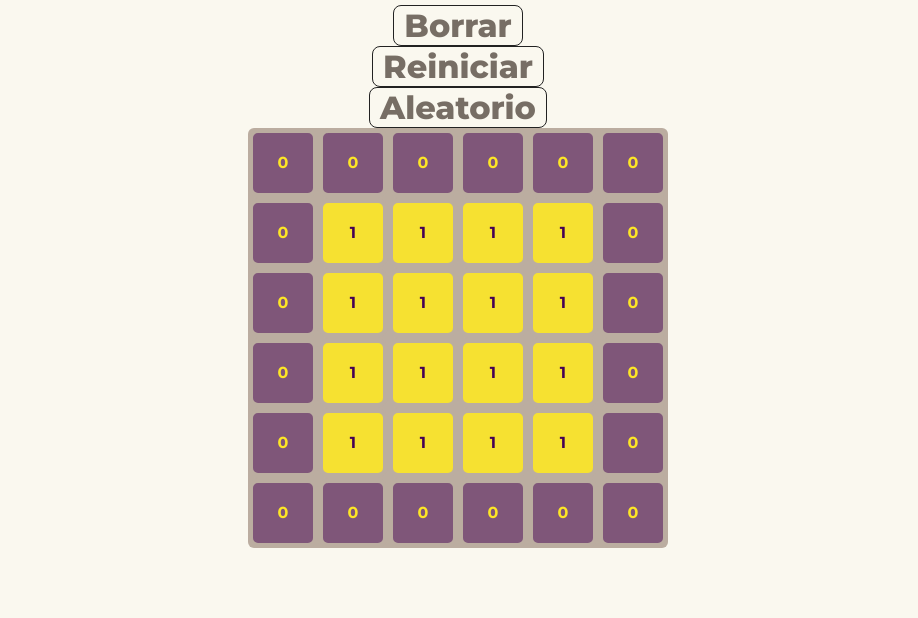
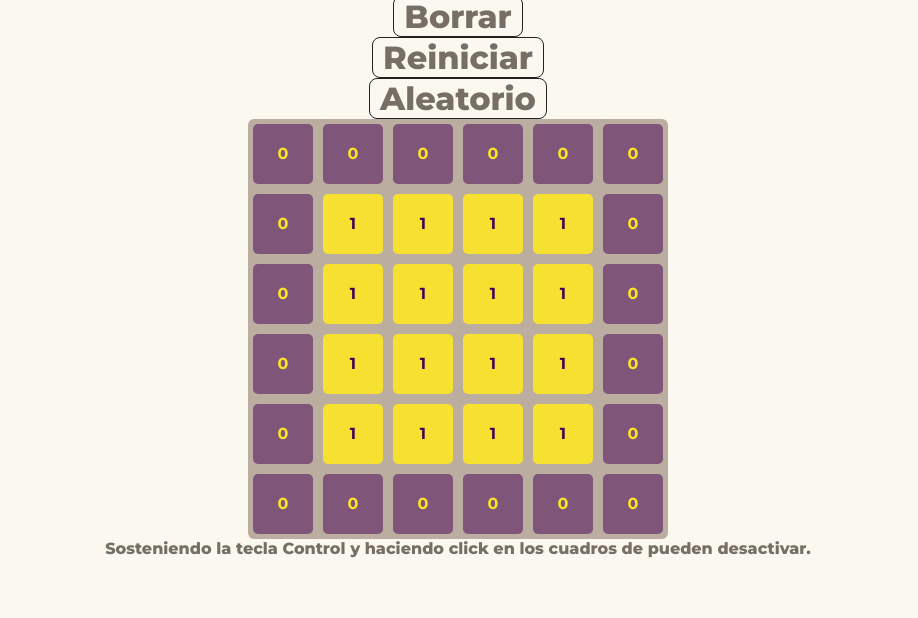
Before and after one commit to Suavesito-Olimpiada/SweeperProblem, a plain HTML site: page index.html in a window 1280 px wide. Shown: the part 182-800 px from the top of the page, without its empty margins (182-1100 px from the left). Drawn offline with Linux system fonts and the light colour scheme.

Commit message:
quality of life improvements

```diff
--- a/css/app.css
+++ b/css/app.css
@@ -90,3 +90,8 @@ body {
     color: rgb(121, 121, 121);
     user-select: none;
 }
+
+#instructions {
+    text-align: center;
+    font-weight: 800;
+}
--- a/index.html
+++ b/index.html
@@ -29,6 +29,10 @@
         <div id="field">
             <!-- JS will automatically insert nodes -->
         </div>
+        <div id="instructions">
+            <p>Sosteniendo la tecla Control y haciendo click en los cuadros de
+                pueden desactivar.</p>
+        </div>
     </div>
 
     <script src="js/app.js"></script>
--- a/js/app.js
+++ b/js/app.js
@@ -257,7 +257,7 @@ function format(f) {
         return 0;
     const str = String(f);
     const idx = str.indexOf('.');
-    return str.slice(0, idx+3);
+    return str.slice(0, idx + 3);
 }
 
 function drawCells() {
@@ -269,8 +269,11 @@ function drawCells() {
             const rgb = viridis(FIELD[i][j][1]);
             const rgbl = viridis(1.0 - FIELD[i][j][1]);
             const alpha = FIELD[i][j][0] ? 0.90 : 0.5;
-            cell.style.background= `rgba(${rgb[0]}, ${rgb[1]}, ${rgb[2]}, ${alpha})`;
-            cell.style.color= `rgb(${rgbl[0]}, ${rgbl[1]}, ${rgbl[2]})`;
+            cell.style.background = `rgba(${rgb[0]}, ${rgb[1]}, ${rgb[2]}, ${alpha})`;
+            if (Math.abs(1.0 - 2 * FIELD[i][j][1]) < 0.2)
+                cell.style.color = `rgb(230, 230, 0)`;
+            else
+                cell.style.color = `rgb(${rgbl[0]}, ${rgbl[1]}, ${rgbl[2]})`;
         }
     }
 }
```
